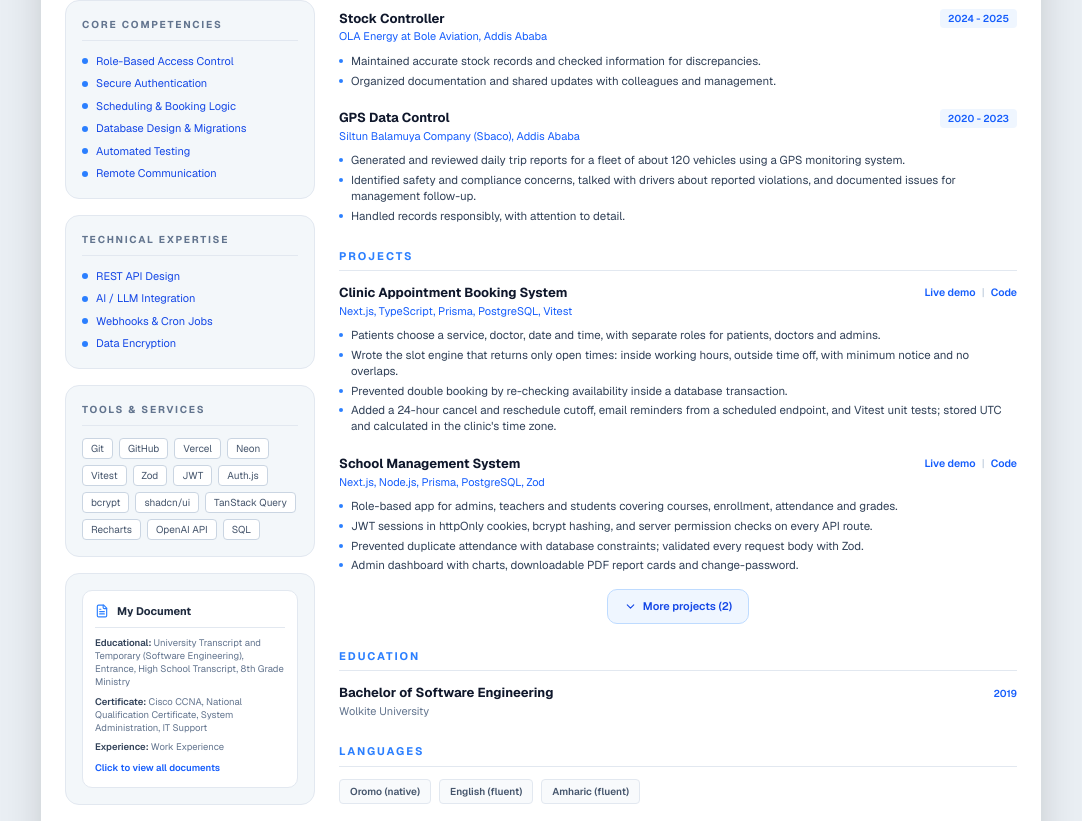
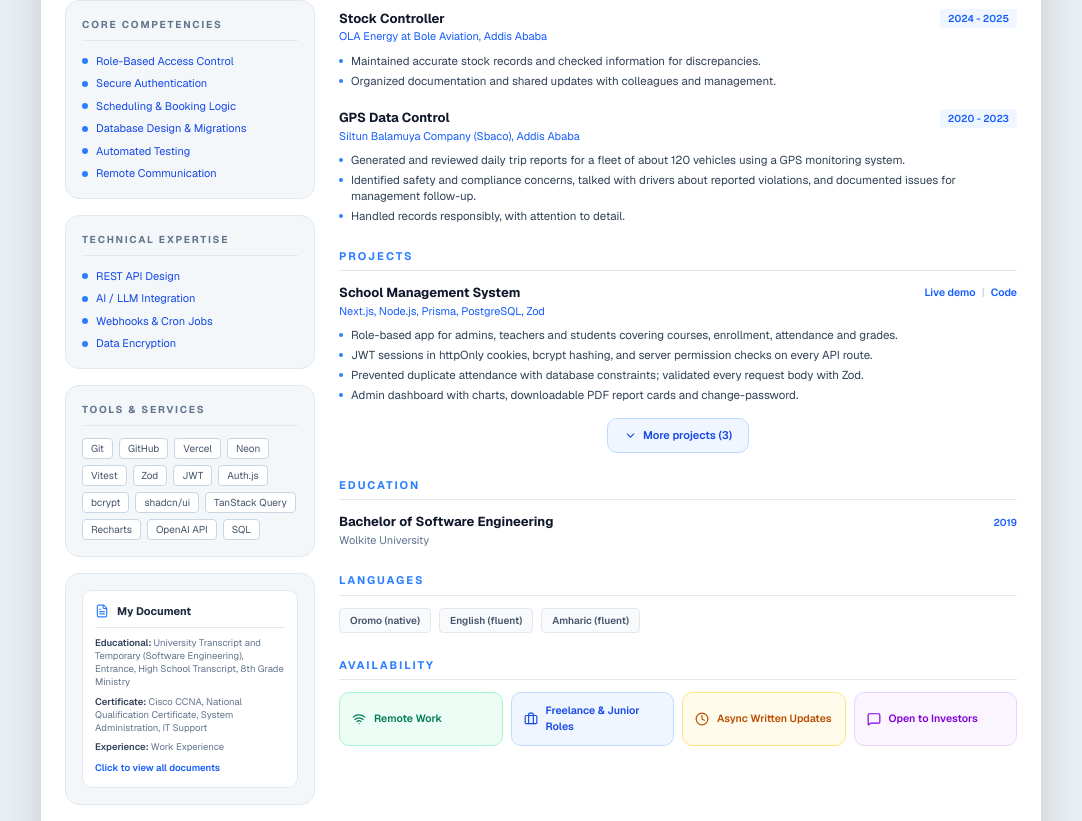
Before and after one commit to NatinaelEjeta/Resume, a Next.js app: page / in a window 1280 px wide. Shown: the part 540-1361 px from the top of the page, without its empty margins (99-1181 px from the left). Built offline with nearby package versions, Linux system fonts and the light colour scheme.

Commit message:
Show only School Management System, rest under More projects

```diff
--- a/src/app/page.tsx
+++ b/src/app/page.tsx
@@ -266,13 +266,13 @@ export default function Page() {
 
             <Heading>Projects</Heading>
             <div className="space-y-5">
-              {projects.slice(0, 2).map((p) => (
+              {projects.filter((p) => p.name === "School Management System").map((p) => (
                 <ProjectItem key={p.name} p={p} />
               ))}
             </div>
-            <MoreProjects count={projects.length - 2}>
+            <MoreProjects count={projects.length - 1}>
               <div className="space-y-5 pt-5">
-                {projects.slice(2).map((p) => (
+                {projects.filter((p) => p.name !== "School Management System").map((p) => (
                   <ProjectItem key={p.name} p={p} />
                 ))}
               </div>
```
